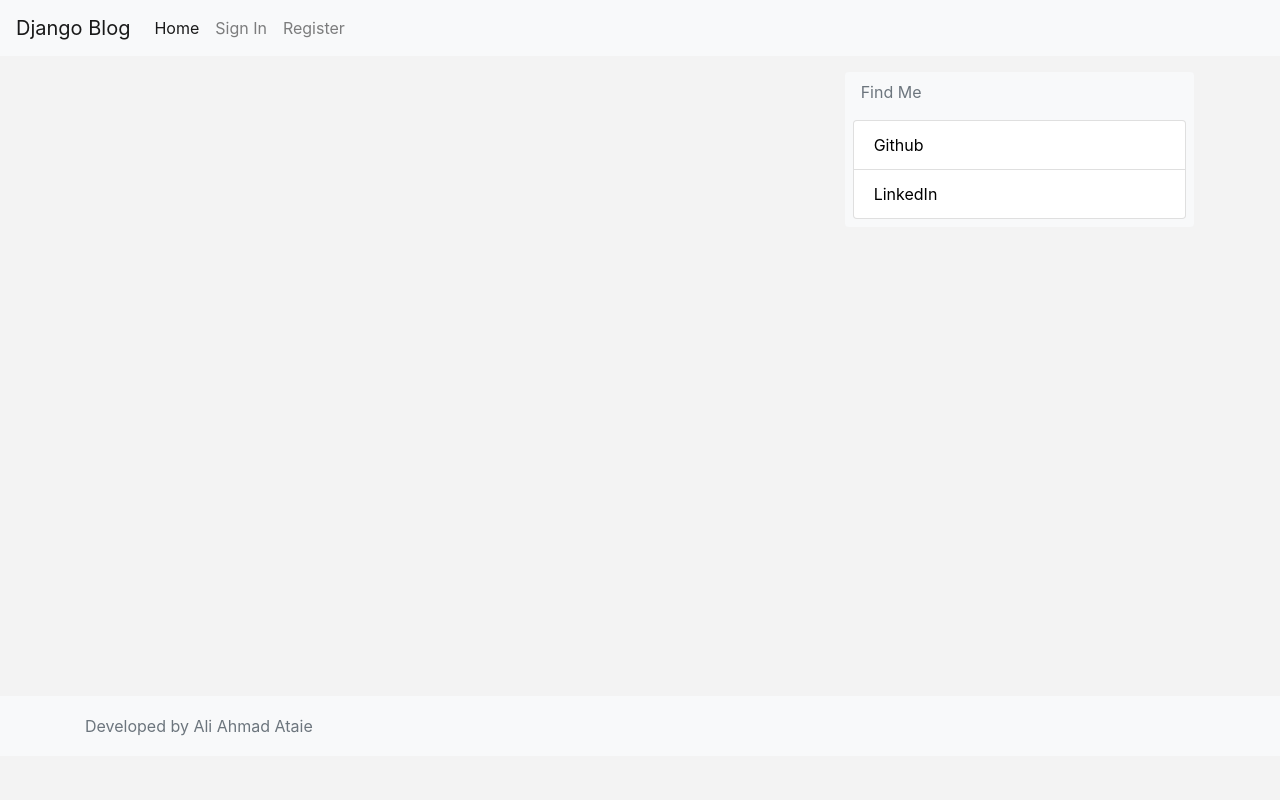
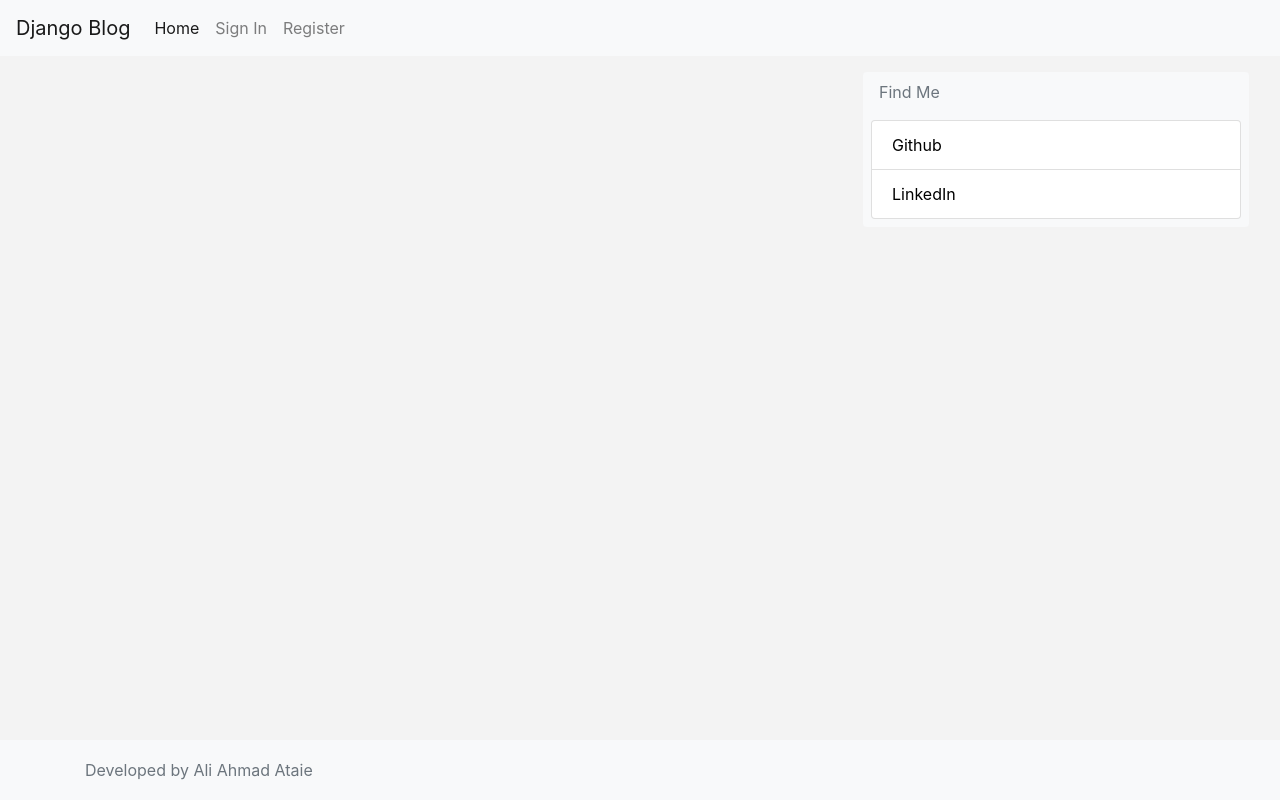
Before and after one commit to iamaliataie/django-blog, a Django app: page / in a window 1280 px wide. Run offline with Django 3.2, Linux system fonts and the light colour scheme; data that the repository does not hold is empty; some libraries are stand-ins or nearby versions.

Commit message:
base.html updated

```diff
--- a/blog/templates/blog/base.html
+++ b/blog/templates/blog/base.html
@@ -10,6 +10,7 @@
 	<link rel="stylesheet" href="{% static 'css/custom.css' %}">
 </head>
 <body>
+	<div class="main">
 		<nav class="navbar navbar-expand-lg navbar-light bg-light">
 			<a class="navbar-brand" href="{% url 'blog-home' %}">Django Blog</a>
 			<button class="navbar-toggler" type="button" data-toggle="collapse" data-target="#navbarSupportedContent" aria-controls="navbarSupportedContent" aria-expanded="false" aria-label="Toggle navigation">
@@ -45,15 +46,15 @@
 			  </ul>
 			</div>
 		</nav>
-	<div class="main-container">
-		<div class="container p-3">
+		<div class="main-container container-fluid">
+			<div class="p-3">
 				<div class="row">
-				<div class="col-12 col-lg-8 col-md-12 col-sm-12">
+					<div class="col-12 col-md-8 col-sm-10 offset-sm-1 offset-md-0">
 						<div>
 							{% block content %}{% endblock %}
 						</div>
 					</div>
-				<div class="col col-lg-4">
+					<div class="col-12 col-md-4 col-sm-10 offset-sm-1 offset-md-0">
 						<div class="sticky-top sticky-sidebar bg-light p-2 rounded">
 							<p class="text-muted ml-2">Find Me</p>
 							<ul class="list-group">
@@ -70,6 +71,7 @@
 			  <span class="text-muted">Developed by Ali Ahmad Ataie</span>
 			</div>
 		</footer>
+	</div>
     <script src="{% static 'jquery-3.6.0.js' %}"></script>
     <script src="{% static 'bootstrap.bundle.min.js' %}"></script>
 </body>
--- a/static/css/custom.css
+++ b/static/css/custom.css
@@ -7,14 +7,22 @@ a{
 	text-decoration: none !important;
 }
 
-.main-container{
-	min-height: 80vh;
-}
+/* .main-container{
+	min-height: 100vh;
+} */
 
 .sticky-sidebar{
 	top: 10px;
 }
 
+.main{
+	position: relative;
+	width: 100%;
+	min-height: 100vh;
+}
+.main-container{
+	padding-bottom: 50px;
+}
 .custom-pagination{
 	display: flex;
 	justify-content: space-between;
@@ -25,4 +33,6 @@ a{
 	height: 60px;
 	width: 100%;
 	line-height: 60px;
+	position: absolute;
+	bottom: 0;
 }
```
Lines whose indentation alone changed are shown as unchanged.
